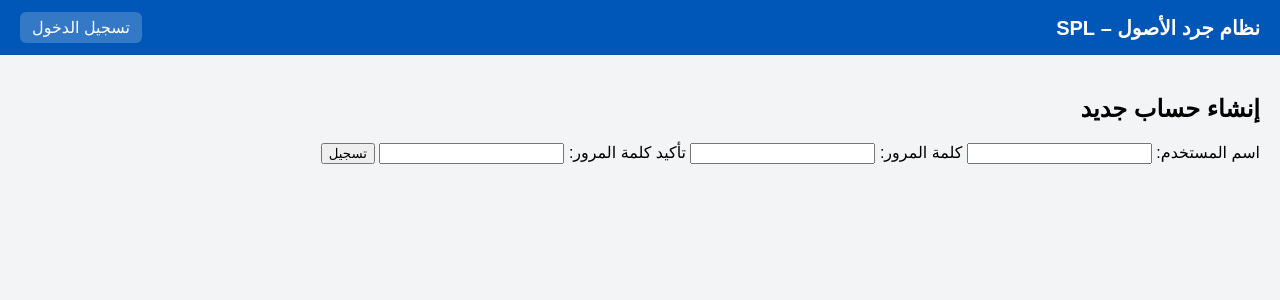
After one commit to Abdullahsajer/spl_asset, a Django app: page /accounts/register/ in a window 1280 px wide. The commit adds this page. Shown: the top 300 px of the page. Run offline with Django 5.2, Linux system fonts and the light colour scheme.

Commit message:
الصفحة الرئيسية تعمل 3

```diff
--- a/accounts_app/urls.py
+++ b/accounts_app/urls.py
@@ -1,10 +1,20 @@
 from django.urls import path
+from django.contrib.auth import views as auth_views
 from . import views
 
 app_name = "accounts_app"
 
 urlpatterns = [
+
+    # الصفحات الداخلية
     path("dashboard/", views.dashboard_view, name="dashboard"),
     path("profile/", views.profile_view, name="profile"),
+    path("logout/", views.logout_view, name="logout"),
 
+    # تسجيل الدخول + تسجيل الخروج
+    path("login/", auth_views.LoginView.as_view(template_name="accounts_app/login.html"), name="login"),
+
+
+    # إنشاء حساب (اختياري)
+    path("register/", views.register_view, name="register"),
 ]
--- a/accounts_app/views.py
+++ b/accounts_app/views.py
@@ -1,32 +1,103 @@
 from django.shortcuts import render, redirect
 from django.contrib.auth.decorators import login_required
+from django.contrib.auth.models import User
+from django.contrib import messages
+from django.contrib.auth import authenticate, login, logout
+from django.contrib.auth import logout
+
 from .models import Profile
 
 
+# ============================
+#   لوحة التحكم Dashboard
+# ============================
 @login_required
 def dashboard_view(request):
     """
-    لوحة بسيطة تختلف حسب دور المستخدم:
-    - موظف جرد: توجيه لشاشة جلسات الجرد
-    - مشرف / مدير نظام: توجيه لشاشة الجلسات/التقارير
+    يعرض لوحة تحكم تختلف حسب دور المستخدم:
+    - موظف: يظهر له رابط جلسات الجرد
+    - مشرف: يظهر له جلسات المراجعة
+    - مدير: يظهر له لوحة تقارير النظام
     """
     profile = Profile.objects.filter(user=request.user).first()
     role = getattr(profile, "role", "employee")
 
     context = {
         "role": role,
+        "user": request.user,
     }
+
     return render(request, "accounts_app/dashboard.html", context)
 
 
+# ============================
+#   صفحة البيانات الشخصية
+# ============================
 @login_required
 def profile_view(request):
     """
-    صفحة عرض بيانات المستخدم ودوره.
+    يعرض صفحة معلومات المستخدم والدور الخاص به.
     """
     profile = Profile.objects.filter(user=request.user).first()
-    context = {
+
+    return render(request, "accounts_app/profile.html", {
         "user": request.user,
         "profile": profile,
-    }
-    return render(request, "accounts_app/profile.html", context)
+    })
+
+
+# ============================
+#   تسجيل الدخول
+# ============================
+def login_view(request):
+    if request.method == "POST":
+        username = request.POST.get("username")
+        password = request.POST.get("password")
+
+        user = authenticate(request, username=username, password=password)
+
+        if user is not None:
+            login(request, user)
+            return redirect("accounts_app:dashboard")
+        else:
+            messages.error(request, "اسم المستخدم أو كلمة المرور غير صحيحة")
+
+    return render(request, "accounts_app/login.html")
+
+
+# ============================
+#   تسجيل الخروج
+# ============================
+@login_required
+def logout_view(request):
+    logout(request)
+    return redirect("accounts_app:login")
+
+
+# ============================
+#   إنشاء حساب جديد (اختياري)
+# ============================
+def register_view(request):
+    if request.method == "POST":
+        username = request.POST.get("username")
+        password1 = request.POST.get("password1")
+        password2 = request.POST.get("password2")
+
+        # تحقق من تطابق كلمة المرور
+        if password1 != password2:
+            messages.error(request, "كلمتا المرور غير متطابقتين")
+            return redirect("accounts_app:register")
+
+        # تحقق من عدم وجود المستخدم مسبقًا
+        if User.objects.filter(username=username).exists():
+            messages.error(request, "اسم المستخدم مستخدم مسبقًا")
+            return redirect("accounts_app:register")
+
+        # إنشاء مستخدم جديد
+        user = User.objects.create_user(username=username, password=password1)
+        Profile.objects.create(user=user, role="employee")  # قيمة افتراضية
+
+        messages.success(request, "تم إنشاء الحساب بنجاح! يمكنك تسجيل الدخول الآن.")
+        return redirect("accounts_app:login")
+
+    return render(request, "accounts_app/register.html")
--- a/splasset/settings.py
+++ b/splasset/settings.py
@@ -106,3 +106,7 @@ MEDIA_ROOT = BASE_DIR / 'media'
 
 # المعرّف الافتراضي
 DEFAULT_AUTO_FIELD = 'django.db.models.BigAutoField'
+
+# إعادة توجيه تسجيل الدخول
+LOGIN_REDIRECT_URL = '/'
+LOGOUT_REDIRECT_URL = '/accounts/login/'
--- /dev/null
+++ b/templates/accounts_app/register.html
@@ -0,0 +1,21 @@
+{% extends "base.html" %}
+{% block title %}إنشاء حساب{% endblock %}
+
+{% block content %}
+<h2>إنشاء حساب جديد</h2>
+
+<form method="post">
+    {% csrf_token %}
+    <label>اسم المستخدم:</label>
+    <input type="text" name="username" required>
+
+    <label>كلمة المرور:</label>
+    <input type="password" name="password1" required>
+
+    <label>تأكيد كلمة المرور:</label>
+    <input type="password" name="password2" required>
+
+    <button type="submit">تسجيل</button>
+</form>
+
+{% endblock %}
--- a/templates/base.html
+++ b/templates/base.html
@@ -6,35 +6,90 @@
     <meta name="viewport" content="width=device-width, initial-scale=1.0">
 
     <style>
+
         body {
             margin: 0;
-            padding: 0;
             font-family: "Cairo", sans-serif;
             background: #f2f4f6;
         }
 
-        header {
-            background: #0d6efd;
-            padding: 15px;
+        /* ======= Navbar ======= */
+        .navbar {
+            background: #0057b7;
+            padding: 12px 20px;
+            display: flex;
+            justify-content: space-between;
+            align-items: center;
             color: white;
-            text-align: center;
+        }
+
+        .navbar-title {
             font-size: 20px;
             font-weight: bold;
         }
 
+        .navbar-user {
+            display: flex;
+            gap: 15px;
+            align-items: center;
+        }
+
+        .navbar-user span {
+            font-size: 14px;
+        }
+
+        .navbar-user a {
+            color: white;
+            text-decoration: none;
+            background: rgba(255,255,255,0.2);
+            padding: 6px 12px;
+            border-radius: 6px;
+            transition: 0.2s;
+        }
+
+        .navbar-user a:hover {
+            background: rgba(255,255,255,0.35);
+        }
+
+        /* ======= المحتوى ======= */
         .content {
             padding: 20px;
         }
+
     </style>
+</head>
 
-</head>
 <body>
 
-<header>نظام جرد الأصول - SPL</header>
+    <!-- ================= NAVBAR ================= -->
+    <div class="navbar">
+        <div class="navbar-title">
+            نظام جرد الأصول – SPL
+        </div>
 
-<div class="content">
-    {% block content %}{% endblock %}
-</div>
+        <div class="navbar-user">
+
+            {% if user.is_authenticated %}
+                <span>👤 {{ user.username }}</span>
+
+                <a href="{% url 'accounts_app:profile' %}">صفحتي</a>
+
+                <a href="{% url 'accounts_app:logout' %}">
+                    تسجيل الخروج
+                </a>
+
+            {% else %}
+
+                <a href="/accounts/login/">تسجيل الدخول</a>
+
+            {% endif %}
+        </div>
+    </div>
+
+    <!-- ================= المحتوى ================= -->
+    <div class="content">
+        {% block content %}{% endblock %}
+    </div>
 
 </body>
 </html>
```
Also changed, not shown: templates/accounts_app/login.html (added, +13 -0 lines), db.sqlite3.
